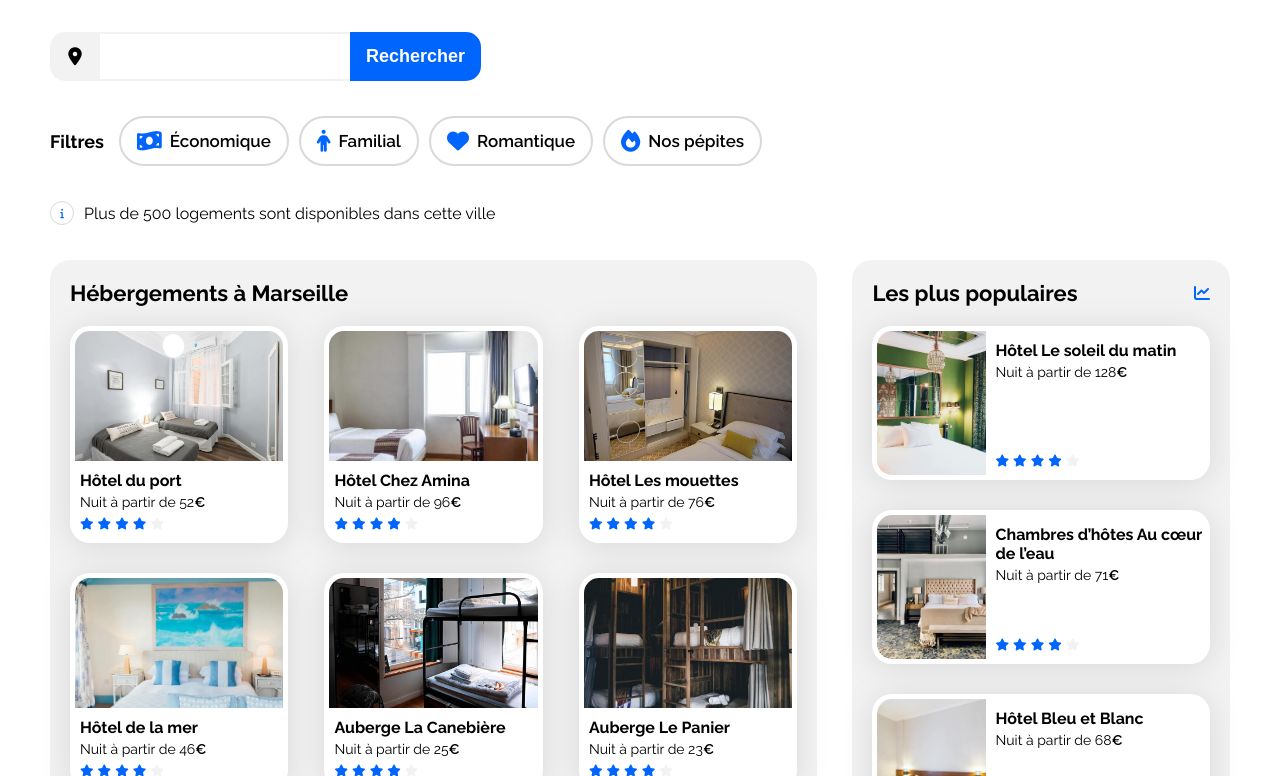
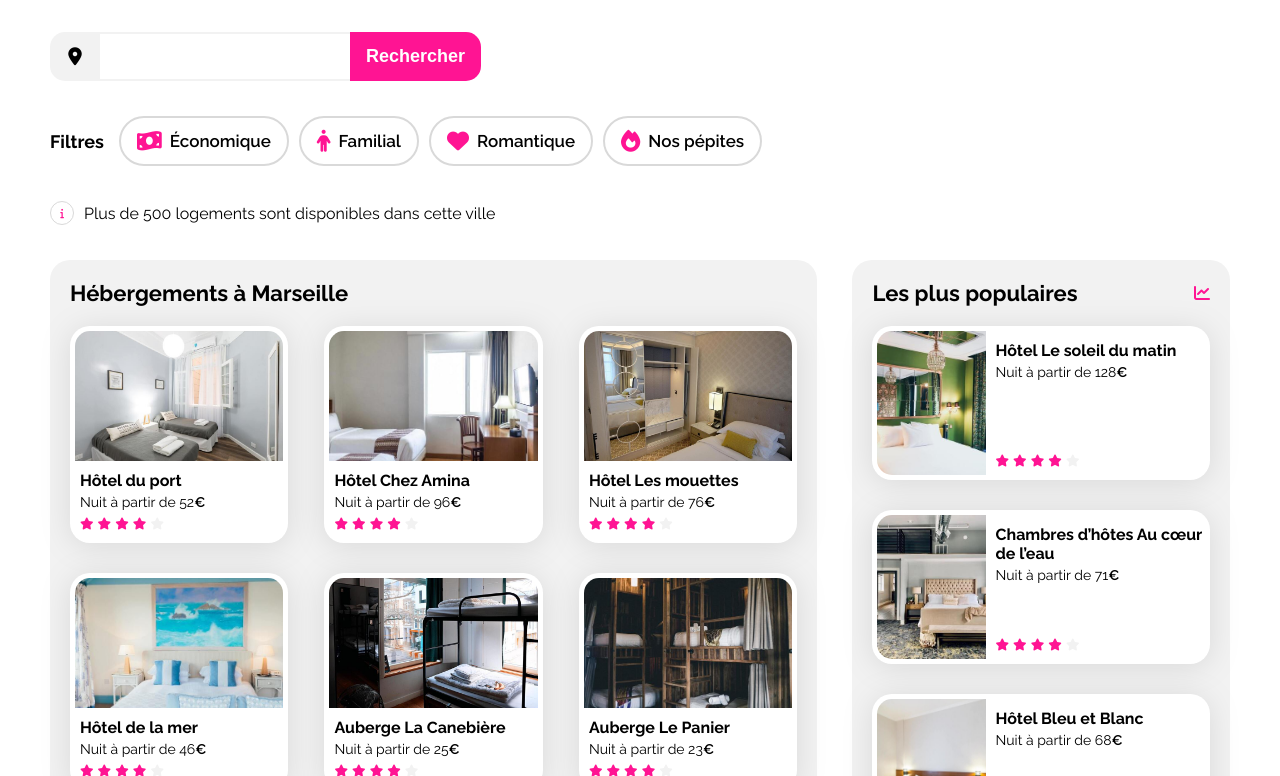
Before and after one commit to lesimpleliott/Booki, a plain HTML site: page index.html in a window 1280 px wide. Shown: the part 165-941 px from the top of the page. Drawn offline with Linux system fonts and the light colour scheme.

Commit message:
main color changed blue to deeppink

```diff
--- a/css/style.css
+++ b/css/style.css
@@ -16,7 +16,7 @@
 /* DESIGN SYSTEM */
 :root {
     /* colors */
-    --main-color: #0065FC;
+    --main-color:deeppink; /* #0065FC */
     --main-bg-color: #F2F2F2;
     --border-color: #D9D9D9;
     --filter-bg-color: #DEEBFF;
```
